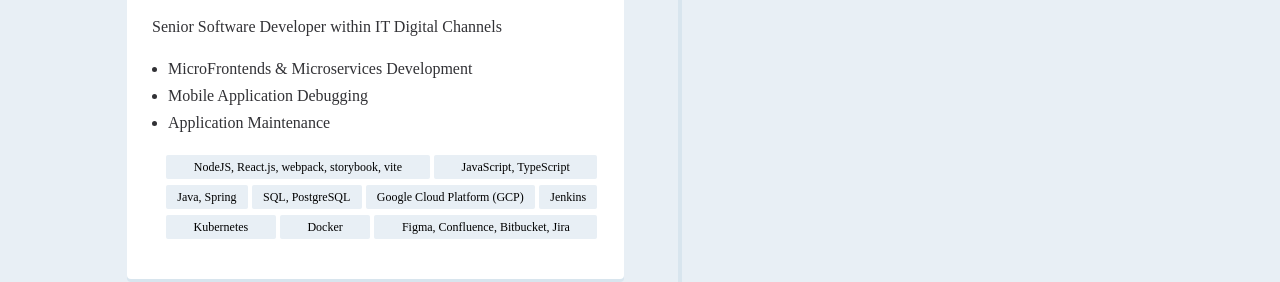
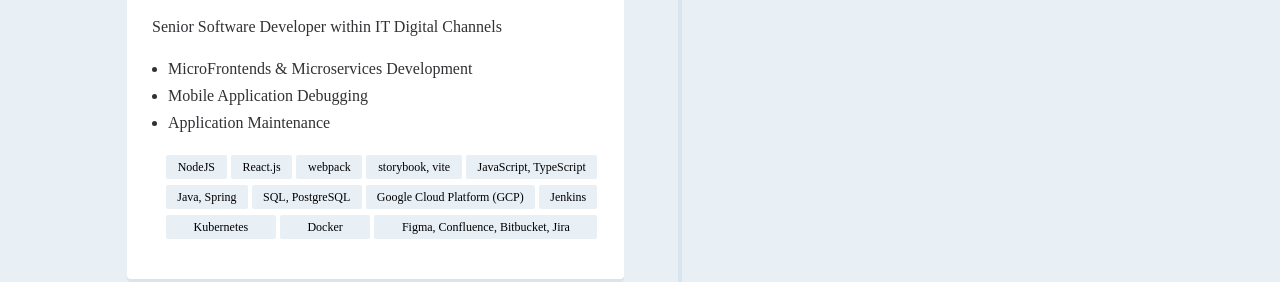
Before and after one commit to giosooul/gnatale.github.io, a plain HTML site: page index.html in a window 1280 px wide. Shown: the part 1874-2156 px from the top of the page. Drawn offline with nearby package versions, Linux system fonts and the light colour scheme; a web font is replaced by a local one.

Commit message:
edited skills

```diff
--- a/index.html
+++ b/index.html
@@ -308,7 +308,10 @@
                 <li>Application Maintenance</li>
               </ul>
               <ul class="content-skills">
-                <li>NodeJS, React.js, webpack, storybook, vite</li>
+                <li>NodeJS</li>
+                <li>React.js</li>
+                <li>webpack</li>
+                <li>storybook, vite</li>
                 <li>JavaScript, TypeScript</li>
                 <li>Java, Spring</li>
                 <li>SQL, PostgreSQL</li>
```
